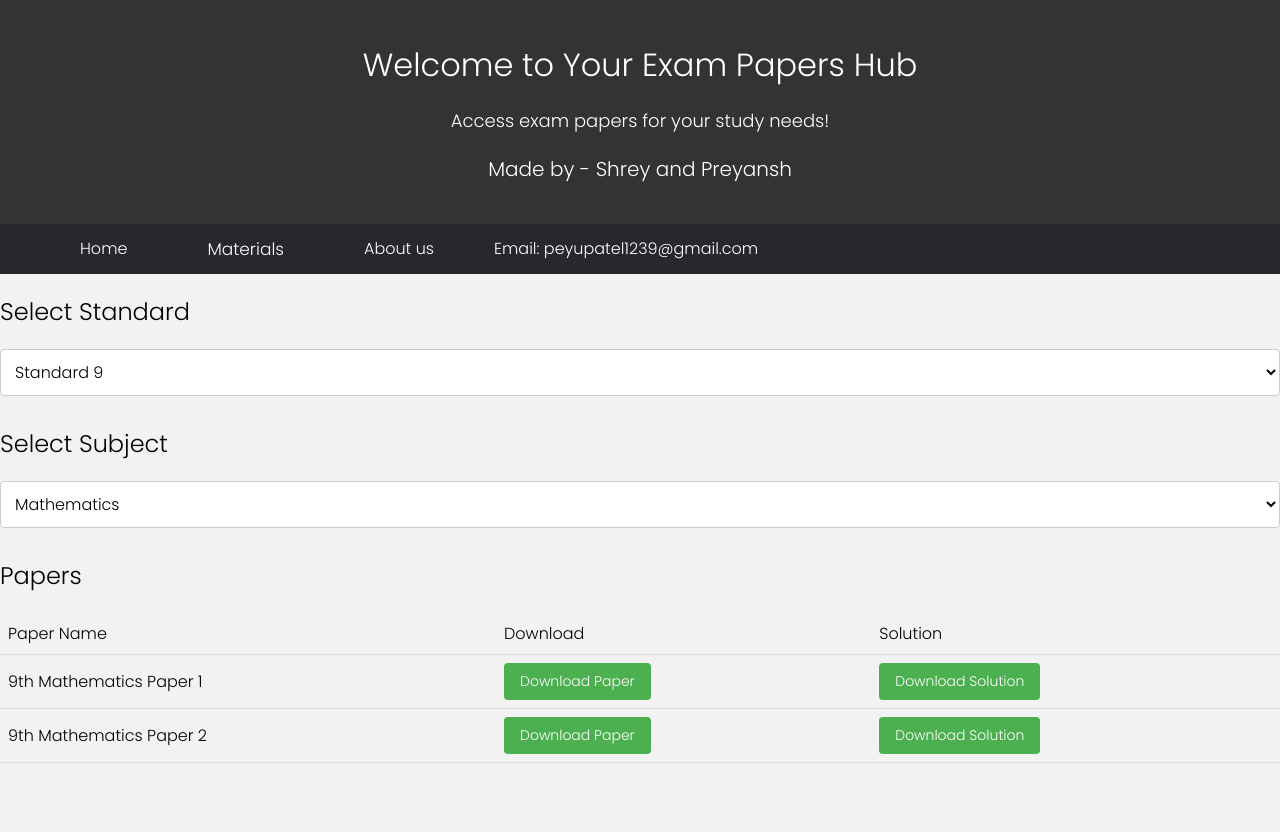
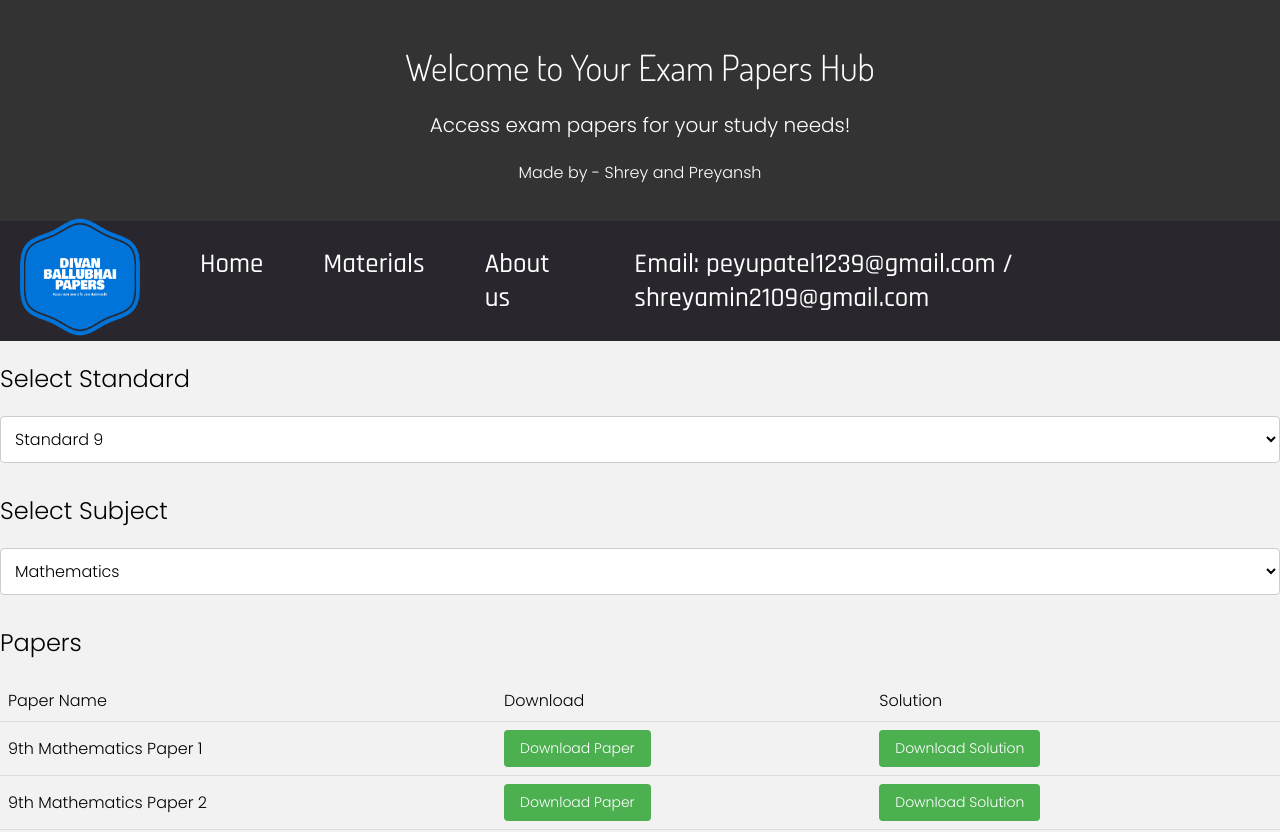
Before and after one commit to shrey-op/Diwan-papers, a plain HTML site: page index.html in a window 1280 px wide. Shown: the top 832 px of the page. Drawn offline with nearby package versions, Linux system fonts and the light colour scheme.

Commit message:
Update index.html

```diff
--- a/index.html
+++ b/index.html
@@ -38,7 +38,7 @@
             font-size: 18px;
         }
         .made-by{
-            font-size: 20px;
+            font-size: 10px;
         }
 
         /* Basic navbar styles */
@@ -49,6 +49,7 @@
             background-color: #29262d;
             padding: 10px 20px;
             color: white;
+            height: 100px;
         }
 
         /* Logo styling */
@@ -71,7 +72,8 @@
         }
 
         .logo-img {
-            width: 180px;
+            width: 120px;
+            height: 150px;
         }
 
         .nav-links li {
@@ -80,93 +82,15 @@
 
         .nav-links a {
             color: white;
+            font-family: "Rajdhani", sans-serif;
             text-decoration: none;
-            font-size: 16px;
+            font-size: 27px;
             transition: color 0.3s ease;
+            font-weight: 500;
         }
 
         .nav-links a:hover {
-            color: #ddd;
-        }
-
-        /* Dropdown menu styles */
-        .dropdown {
-            position: relative;
-        }
-
-        .dropdown-content {
-            display: flex;
-            position: absolute;
-            background-color: #ea2828;
-            min-width: 160px;
-            box-shadow: 0px 8px 16px 0px rgba(0, 0, 0, 0.2);
-            z-index: 1;
-        }
-
-        .dropdown-content a {
-            color: black;
-            padding: 12px 16px;
-            text-decoration: none;
-            display: block;
-            text-align: left;
-            transition: 0.3s ease;
-        }
-
-        .dropdown-content a:hover {
-            background-color: #ddd;
-        }
-
-        .dropdown:hover .dropdown-content {
-            display: block;
-        }
-
-        /* Optional: Add Font Awesome caret icon for dropdown indicator */
-        .dropbtn i {
-            margin-left: 5px;
-            font-size: 12px;
-        }
-
-
-        .dropdown {
-            float: left;
-            overflow: hidden;
-        }
-
-        .dropdown .dropbtn {
-            font-size: 17px;
-            border: none;
-            outline: none;
-            color: white;
-            padding: 14px 20px;
-            background-color: inherit;
-            font-family: inherit;
-            margin: 0;
-        }
-
-        .dropdown-content {
-            /* display: none; */
-            position: absolute;
-            background-color: #f9f9f9;
-            min-width: 160px;
-            box-shadow: 0px 8px 16px 0px rgba(0, 0, 0, 0.2);
-            z-index: 1;
-        }
-
-        .dropdown-content a {
-            float: none;
-            color: black;
-            padding: 12px 16px;
-            text-decoration: none;
-            /* display: block; */
-            text-align: left;
-        }
-
-        .dropdown-content a:hover {
-            background-color: #ddd;
-        }
-
-        .dropdown:hover .dropdown-content {
-            display: block;
+            color: #aaa9a9;
         }
 
         /* Select styles */
@@ -334,31 +258,41 @@
                 background-positon-x: 0px;
             }
         }
+
+        .mainhead h1{
+            font-family: "Dosis", sans-serif;
+            font-size: 36px;
+        }
+
+        .made-by{
+            font-size: 16px;
+        }
     </style>
+    <link rel="preconnect" href="https://fonts.googleapis.com">
+<link rel="preconnect" href="https://fonts.gstatic.com" crossorigin>
+<link href="https://fonts.googleapis.com/css2?family=Dosis:wght@200..800&family=Rajdhani:wght@300;400;500;600;700&display=swap" rel="stylesheet">
+    <link rel="preconnect" href="https://fonts.googleapis.com">
+<link rel="preconnect" href="https://fonts.gstatic.com" crossorigin>
+<link href="https://fonts.googleapis.com/css2?family=Rajdhani:wght@300;400;500;600;700&display=swap" rel="stylesheet">
 </head>
 
 <body>
-    <header>
-        <h1>Welcome to Your Exam Papers Hub</h1>
-        <p>Access exam papers for your study needs!</p>
+    <header class="mainhead">
+        <h1 >Welcome to Your Exam Papers Hub</h1>
+        <p style="font-size: 20px;">Access exam papers for your study needs!</p>
        <p class="made-by">Made by - Shrey and Preyansh</p>
     </header>
     <nav class="navbar">
         <div class="nav-logo">
-            <a href="index.html"><img src="logo.jpg" alt="" class="logo-img"></a>
+            <a href="index.html"><img src="Images/logo-no-background.png" alt="" class="logo-img"></a>
         </div>
         <ul class="nav-links">
             <li><a href="index.html">Home</a></li>
-            <li class="dropdown">
-                <a href="#" class="dropbtn">Materials</a>
-                <ul class="dropdown-content">
-                    <li><a href="#">Material 1</a></li>
-                    <li><a href="#">Material 2</a></li>
-                    <li><a href="#">Material 3</a></li>
-                </ul>
+            <li class="">
+                <a href="#" class="">Materials</a>
             </li>
             <li><a href="#">About us</a></li>
-            <li><a href="#">Email: peyupatel1239@gmail.com</a></li>
+            <li><a href="#">Email: peyupatel1239@gmail.com / shreyamin2109@gmail.com </a></li>
         </ul>
     </nav>
     <main>
```
